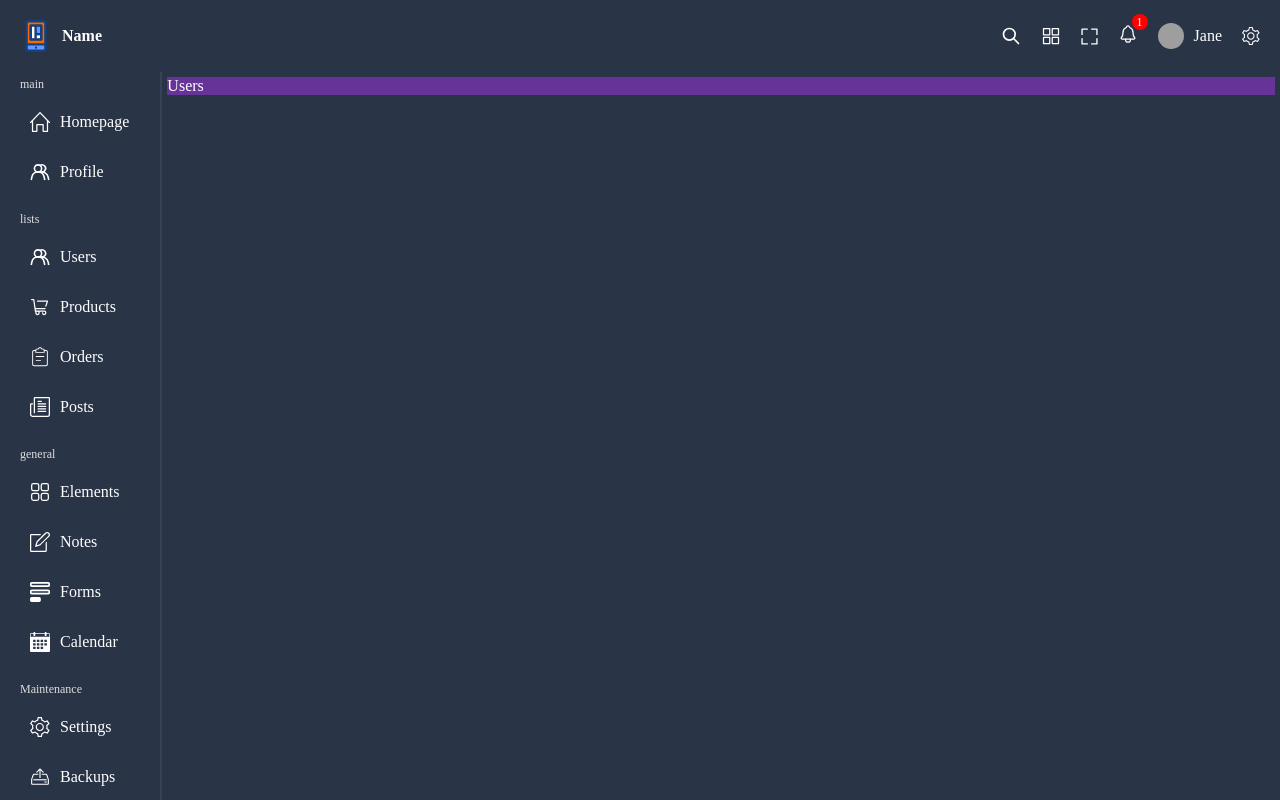
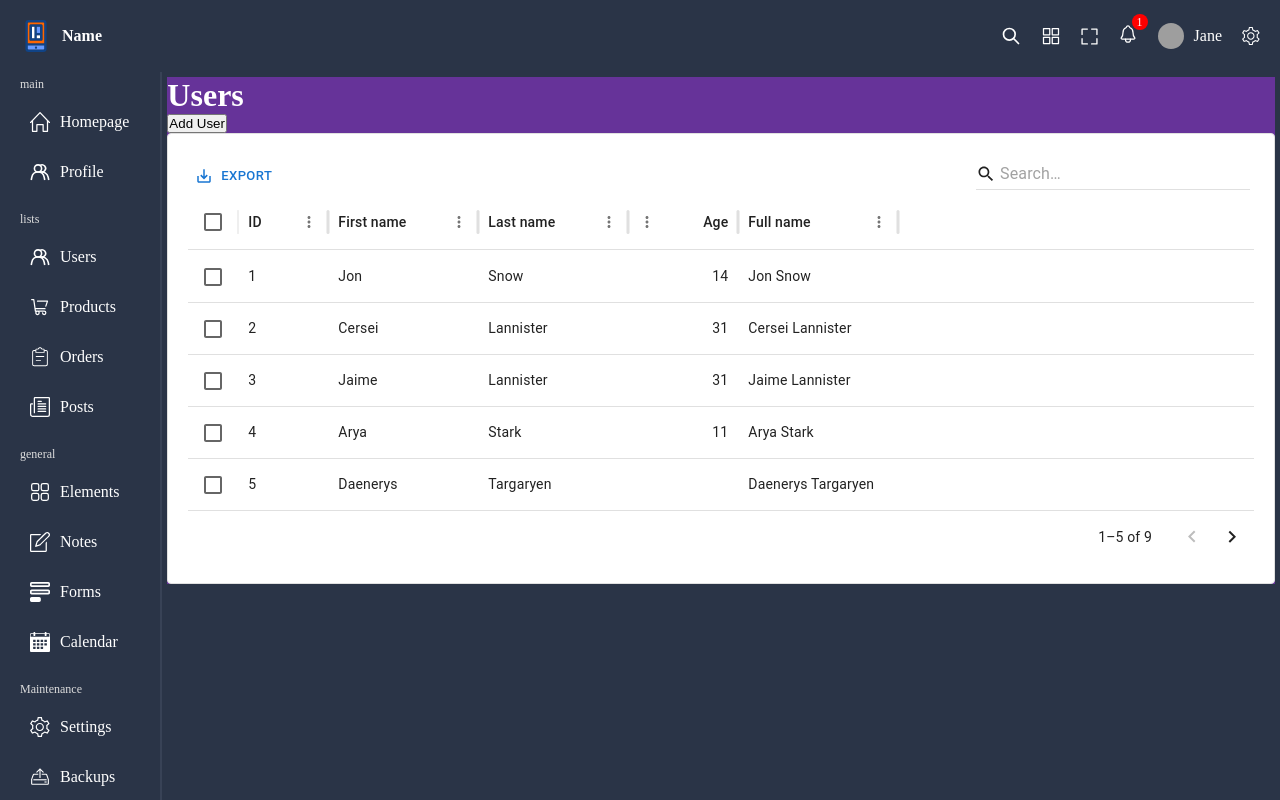
Before and after one commit to NetoCruz/DashboardReact, a React (Vite) app: page /users in a window 1280 px wide. Shown: the top 800 px of the page. Built offline with nearby package versions, Linux system fonts and the light colour scheme; grey boxes are pictures that could not be loaded.

Commit message:
Users table added

```diff
--- a/package.json
+++ b/package.json
@@ -10,6 +10,10 @@
     "preview": "vite preview"
   },
   "dependencies": {
+    "@emotion/react": "^11.11.4",
+    "@emotion/styled": "^11.11.5",
+    "@mui/material": "^5.15.14",
+    "@mui/x-data-grid": "^7.1.0",
     "react": "^18.2.0",
     "react-dom": "^18.2.0",
     "react-router-dom": "^6.22.3",
--- a/src/App.tsx
+++ b/src/App.tsx
@@ -13,7 +13,7 @@ import Login from "./Pages/Login/Login";
 import './styles/global.scss'
 
 function App() {
-// 01:21:19 --Youtube
+// 01:27:19 --Youtube
   const Layout = () =>{
     return(
       <div className="main">
--- /dev/null
+++ b/src/Components/DataTable/DataTable.tsx
@@ -0,0 +1,83 @@
+import "./datatable.scss"
+import { DataGrid, GridColDef, GridToolbar} from "@mui/x-data-grid"
+
+const DataTable = () =>{
+    const columns: GridColDef<(typeof rows)[number]>[] = [
+        { field: 'id', headerName: 'ID', width: 90 },
+        {
+          field: 'firstName',
+          headerName: 'First name',
+          width: 150,
+          editable: true,
+        },
+        {
+          field: 'lastName',
+          headerName: 'Last name',
+          width: 150,
+          editable: true,
+        },
+        {
+          field: 'age',
+          headerName: 'Age',
+          type: 'number',
+          width: 110,
+          editable: true,
+        },
+        {
+          field: 'fullName',
+          headerName: 'Full name',
+          description: 'This column has a value getter and is not sortable.',
+          sortable: false,
+          width: 160,
+          valueGetter: (value, row) => `${row.firstName || ''} ${row.lastName || ''}`,
+        },
+      ];
+
+      const rows = [
+        { id: 1, lastName: 'Snow', firstName: 'Jon', age: 14 },
+        { id: 2, lastName: 'Lannister', firstName: 'Cersei', age: 31 },
+        { id: 3, lastName: 'Lannister', firstName: 'Jaime', age: 31 },
+        { id: 4, lastName: 'Stark', firstName: 'Arya', age: 11 },
+        { id: 5, lastName: 'Targaryen', firstName: 'Daenerys', age: null },
+        { id: 6, lastName: 'Melisandre', firstName: null, age: 150 },
+        { id: 7, lastName: 'Clifford', firstName: 'Ferrara', age: 44 },
+        { id: 8, lastName: 'Frances', firstName: 'Rossini', age: 36 },
+        { id: 9, lastName: 'Roxie', firstName: 'Harvey', age: 65 },
+      ];
+
+
+    return(
+        <div className="dataTable">
+
+<DataGrid
+       className="dataGrid"
+        rows={rows}
+        columns={columns}
+        initialState={{
+          pagination: {
+            paginationModel: {
+              pageSize: 5,
+            },
+          },
+        }}
+        slots={{ toolbar: GridToolbar }}
+        slotProps={
+            {toolbar:{
+                showQuickFilter:true,
+                quickFilterProps: { debounceMs: 500 },
+            }}
+        }
+        pageSizeOptions={[5]}
+        checkboxSelection
+        disableRowSelectionOnClick
+        disableColumnFilter
+        disableDensitySelector
+        disableColumnSelector
+      />
+
+        </div>
+    )
+}
+
+
+export default DataTable
--- /dev/null
+++ b/src/Components/DataTable/datatable.scss
@@ -0,0 +1,7 @@
+.dataTable{
+
+    .dataGrid{
+        background: white;
+        padding: 20px;
+    }
+}
--- a/src/Pages/Users/Users.tsx
+++ b/src/Pages/Users/Users.tsx
@@ -1,7 +1,14 @@
+import DataTable from '../../Components/DataTable/DataTable'
 import './users.scss'
 const Users =() =>{
  return(
-    <div className="users">Users</div>
+    <div className="users">
+      <div className="info">
+         <h1>Users</h1>
+         <button>Add User</button>
+      </div>
+      <DataTable/>
+    </div>
  )
 }
 
```
Also changed, not shown: 1 other file (tests, documents, lock files or other folders).
